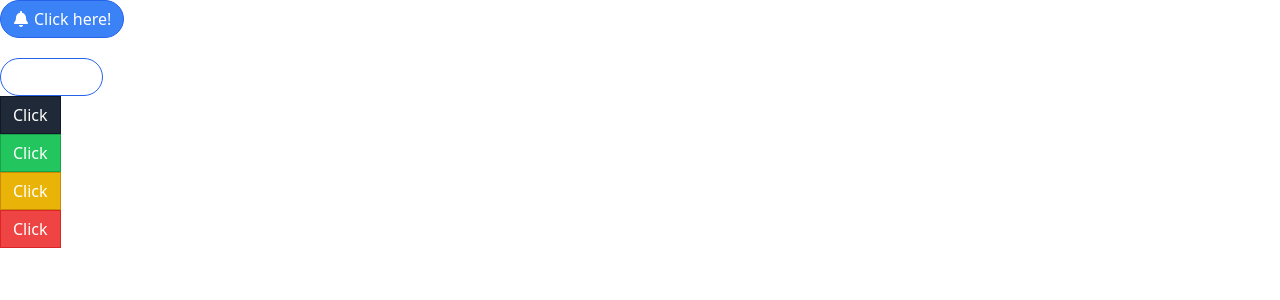
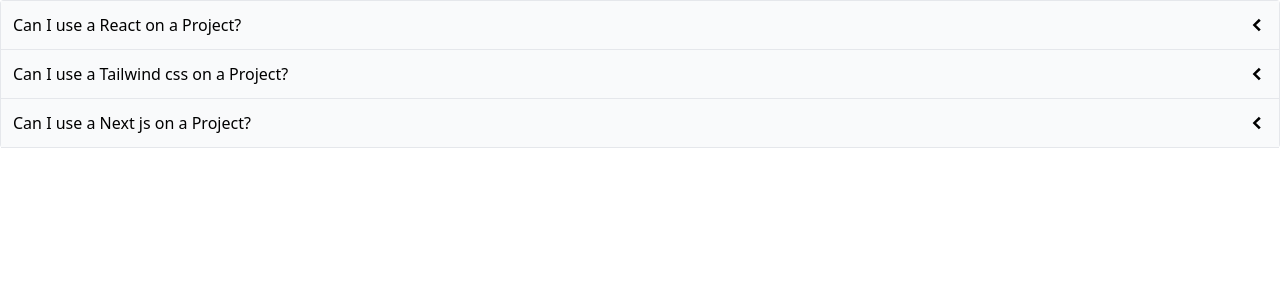
Before and after one commit to vikramjelije/ReactLearnings, a React (Create React App) app in the folder components/: page / in a window 1280 px wide. Shown: the top 300 px of the page. Built offline with nearby package versions, Linux system fonts and the light colour scheme.

Commit message:
completes section 10

```diff
--- a/components/src/App.js
+++ b/components/src/App.js
@@ -1,28 +1,25 @@
-import Button from "./Button";
-import { FaBell } from "react-icons/fa";
+import Accordion from "./components/Accordion";
 
 function App() {
+  const items = [
+    {
+      id: 1,
+      label: "Can I use a React on a Project?",
+      content:"You can use React on any project that you want."
+    },
+    {
+      id: 2,
+      label: "Can I use a Tailwind css on a Project?",
+      content:"You can use Tailwind css  on any project that you want."
+    },
+    {
+      id: 3,
+      label: "Can I use a Next js on a Project?",
+      content:"You can use Next js on any project that you want."
+    }
+  ]
   return (
-    <div>
-      <div>
-        <Button primary rounded className="mb-5"><FaBell /> Click here!</Button>
-      </div>
-      <div>
-        <Button primary rounded outline>Click here!</Button>
-      </div>
-      <div>
-        <Button secondary>Click</Button>
-      </div>
-      <div>
-        <Button success>Click</Button>
-      </div>
-      <div>
-        <Button warning>Click</Button>
-      </div>
-      <div>
-        <Button danger>Click</Button>
-      </div>
-    </div>
+    <Accordion items={items}/>
   );
 }
 
--- /dev/null
+++ b/components/src/components/Accordion.js
@@ -0,0 +1,30 @@
+import { useState } from "react";
+import { GoChevronDown, GoChevronLeft } from "react-icons/go";
+
+function Accordion({ items }) {
+  const [expandedIndex, setExpandedIndex] = useState(-1);
+
+  const renderedItems = items.map((item, index) => {
+    const isExpanded = index === expandedIndex;
+    const icon = <span className="text-xl ">{isExpanded? <GoChevronDown />:<GoChevronLeft />}</span>
+    const handleClick = (nextIndex) => {
+        setExpandedIndex(currentValue => {
+            if(currentValue === nextIndex) {
+               return -1;
+            } else {
+                return nextIndex;
+            }
+        });
+    };
+
+    return (
+      <div key={item.id}>
+        <div className="flex p-3 bg-gray-50 border-b items-center cursor pointer justify-between" onClick={() => handleClick(index)}>{item.label}{icon}</div>
+        {isExpanded && <div className="border-b p-5">{item.content}</div>}
+      </div>
+    );
+  });
+  return <div className="border-x border-t rounded">{renderedItems}</div>;
+}
+
+export default Accordion;
--- /dev/null
+++ b/components/src/pages/ButtonPage.js
@@ -0,0 +1,29 @@
+import Button from "../components/Button";
+import { FaBell } from "react-icons/fa";
+
+function ButtonPage() {
+  return (
+    <div>
+      <div>
+        <Button primary rounded className="mb-5"><FaBell /> Click here!</Button>
+      </div>
+      <div>
+        <Button primary rounded outline>Click here!</Button>
+      </div>
+      <div>
+        <Button secondary>Click</Button>
+      </div>
+      <div>
+        <Button success>Click</Button>
+      </div>
+      <div>
+        <Button warning>Click</Button>
+      </div>
+      <div>
+        <Button danger>Click</Button>
+      </div>
+    </div>
+  );
+}
+
+export default ButtonPage;
```
Also changed, not shown: components/src/components/Button.js (renamed from components/src/Button.js).
